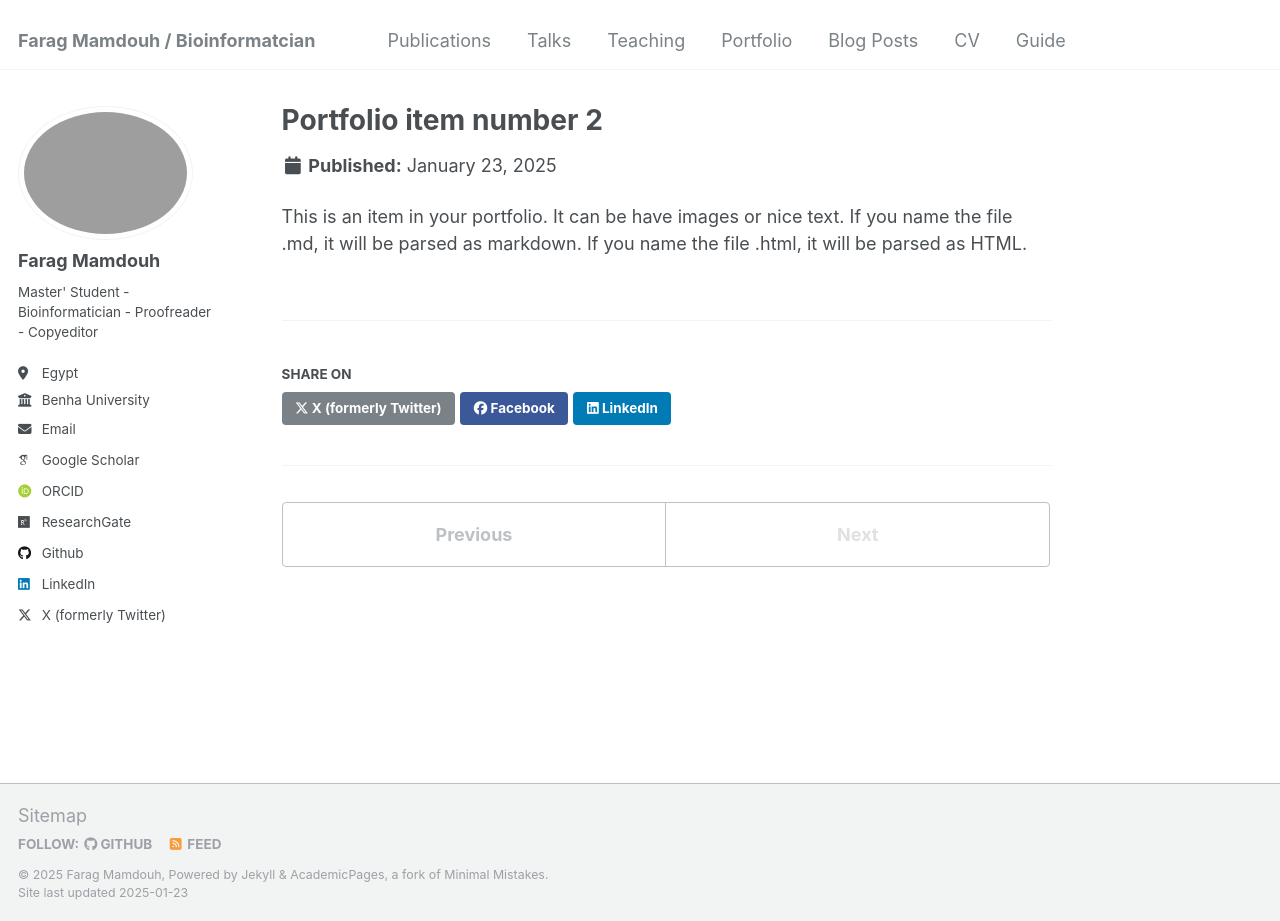
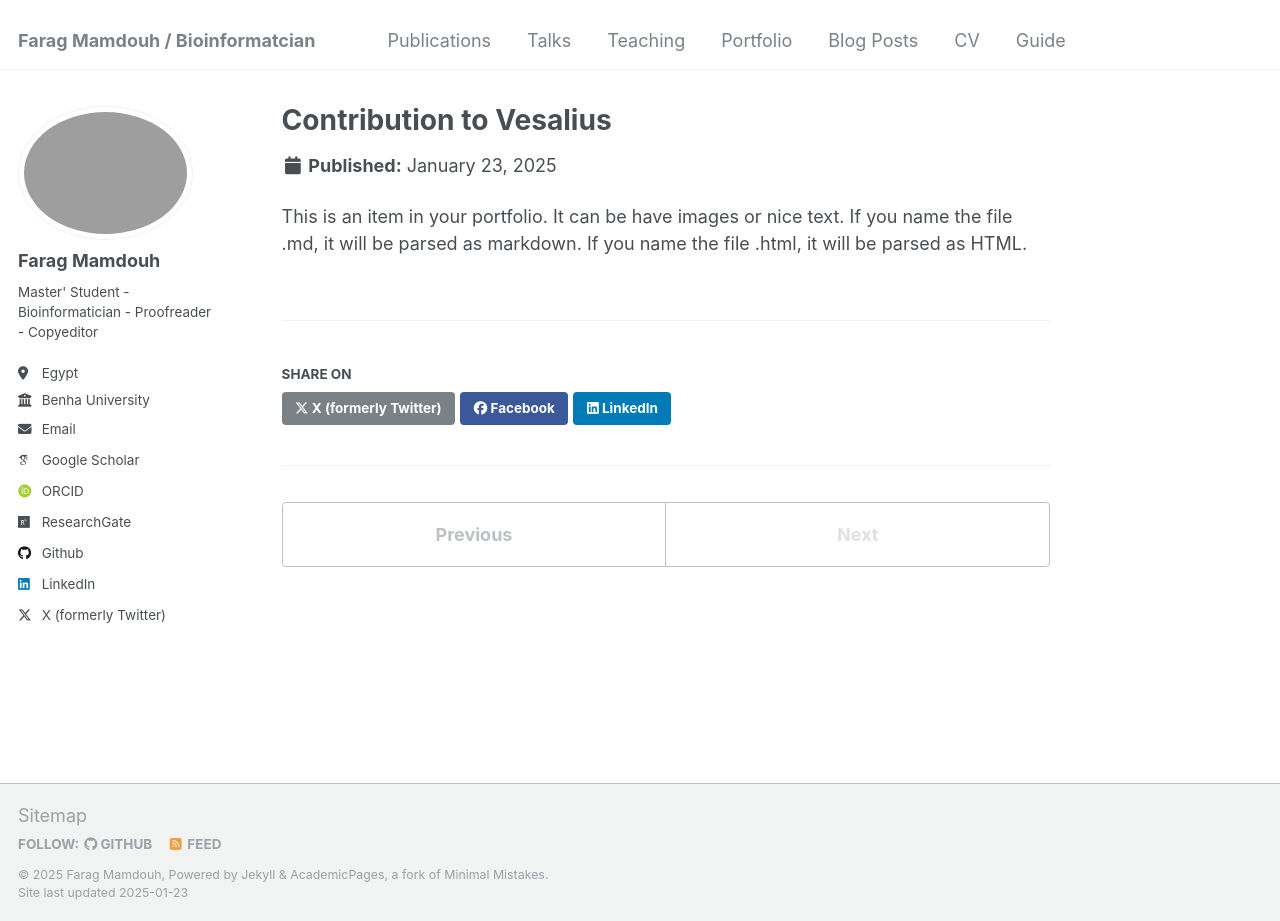
Before and after one commit to FaragMamdouh/FaragMamdouh.github.io, a Jekyll site: the page built from _portfolio/software.html, in a window 1280 px wide and 921 px high. Built offline with Jekyll 4.4.1, drawn with Linux system fonts in a browser that asks for light colours; some web fonts are replaced.

Commit message:
Update and rename portfolio-2.html to software.html

```diff
--- a/_portfolio/portfolio-2.html
+++ b/_portfolio/software.html
@@ -1,7 +1,7 @@
 ---
-title: "Portfolio item number 2"
-excerpt: "Short description of portfolio item number 2 <br/><img src='/images/500x300.png'>"
-collection: portfolio
+title: "Contribution to Vesalius"
+excerpt: "SVesalius: Dissecting Tissue Anatomy from Spatial Transcriptomic Data"
+collection: Software
 ---
 
 This is an item in your portfolio. It can be have images or nice text. If you name the file .md, it will be parsed as markdown. If you name the file .html, it will be parsed as HTML.
```
